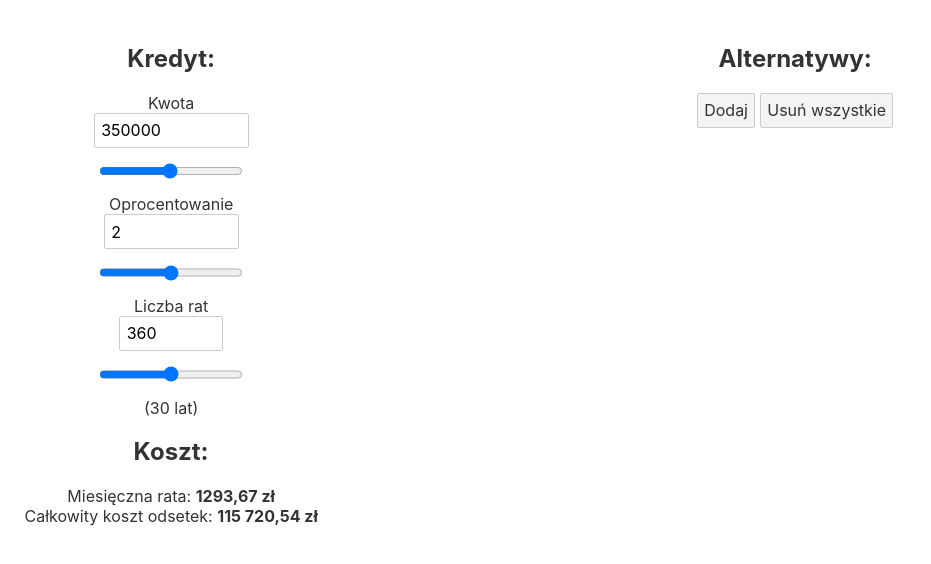
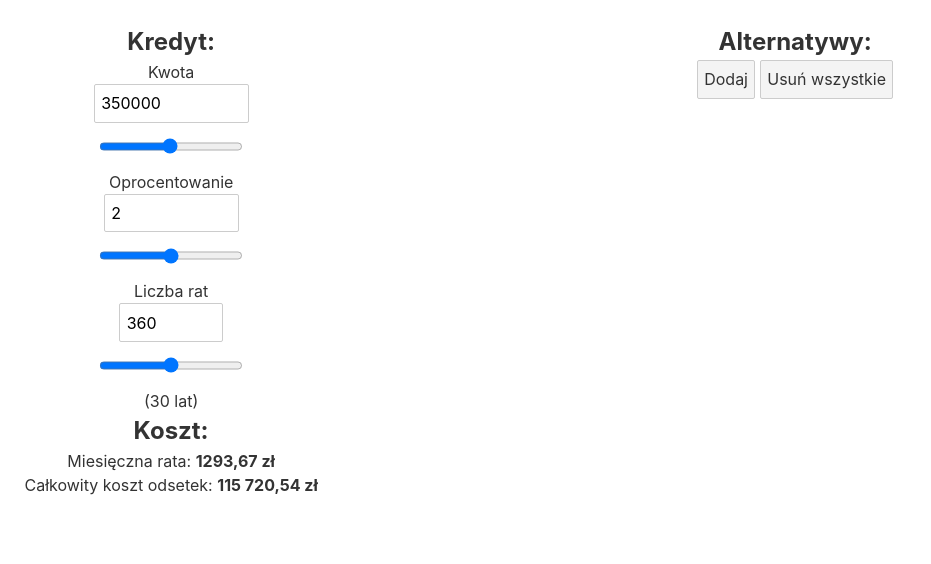
Before and after one commit to adamwroo/svelte-mortgage-calculator, a Svelte app: page / in a window 1280 px wide. Shown: the top 564 px of the page, without its empty margins (0-931 px from the left). Built offline with nearby package versions, Linux system fonts and the light colour scheme.

Commit message:
custom resetes added

```diff
--- a/public/global.css
+++ b/public/global.css
@@ -61,3 +61,54 @@
 button:focus {
 	border-color: #666;
 }
+
+/*
+	custom resets from https://www.joshwcomeau.com/css/custom-css-reset/
+*/
+/*
+1. Use a more-intuitive box-sizing model.
+*/
+*, *::before, *::after {
+	box-sizing: border-box;
+}
+/*
+	2. Remove default margin
+*/
+* {
+	margin: 0;
+}
+/*
+3. Allow percentage-based heights in the application
+*/
+html, body {
+	height: 100%;
+}
+/*
+Typographic tweaks!
+4. Add accessible line-height
+5. Improve text rendering
+*/
+body {
+	line-height: 1.5;
+	-webkit-font-smoothing: antialiased;
+}
+/*
+	6. Improve media defaults
+*/
+img, picture, video, canvas, svg {
+	display: block;
+	max-width: 100%;
+}
+/*
+	7. Remove built-in form typography styles
+*/
+input, button, textarea, select {
+	font: inherit;
+}
+/*
+	8. Avoid text overflows
+*/
+p, h1, h2, h3, h4, h5, h6 {
+	overflow-wrap: break-word;
+}
+/*
```
